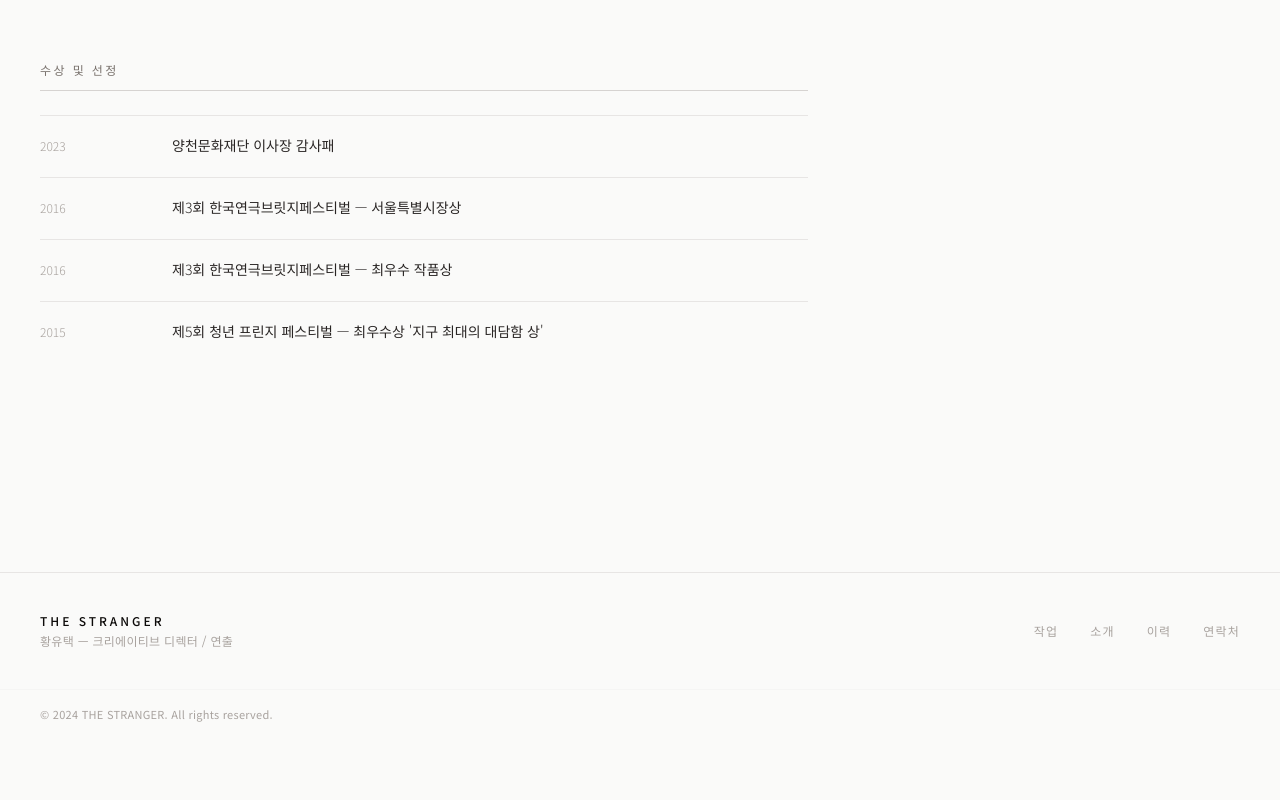
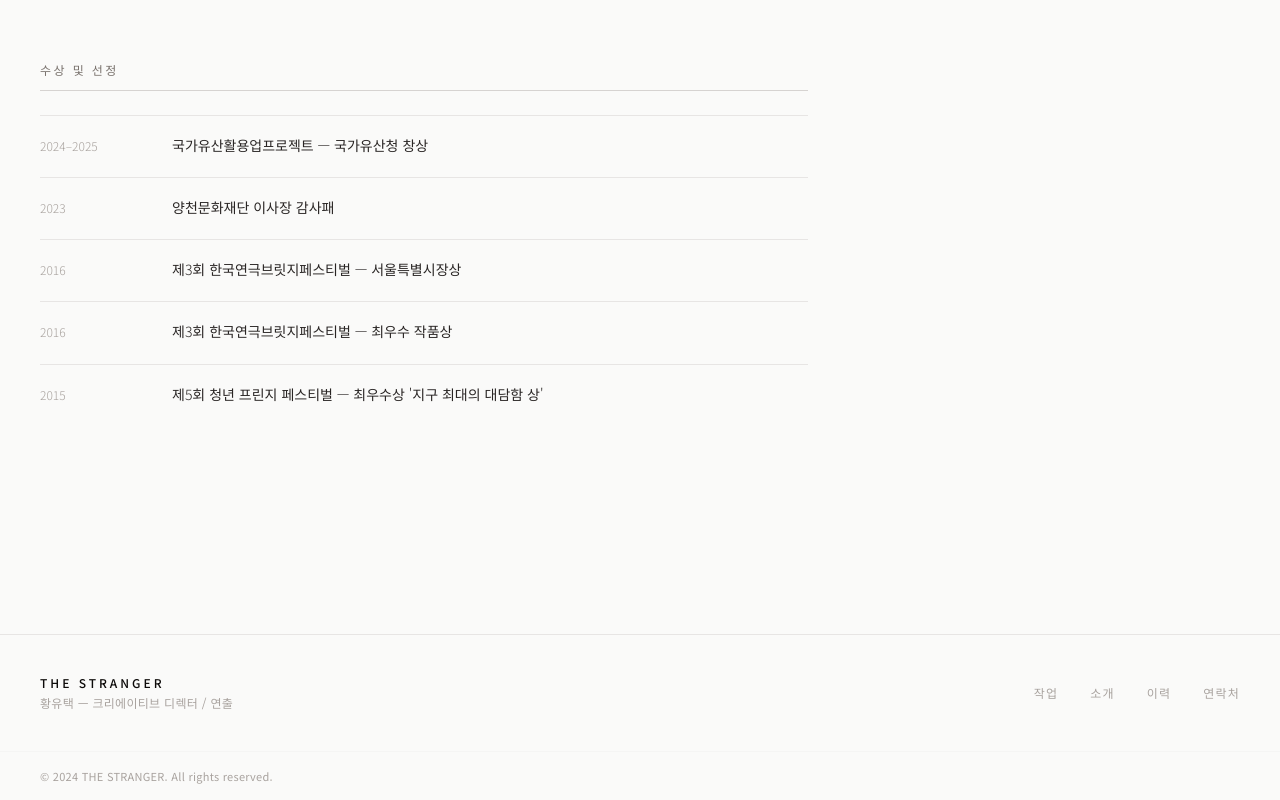
Before and after one commit to g983104/the-stranger-portfolio, a Next.js app: page /cv in a window 1280 px wide. Shown: the part 3933-4733 px from the top of the page. Before the commit the page ends 4671 px from the top, so only its background shows below. Built offline with nearby package versions, Linux system fonts and the light colour scheme; no server answers.

Commit message:
update(cv): add 2024-2025 National Heritage Utilization Project award

```diff
--- a/app/cv/page.tsx
+++ b/app/cv/page.tsx
@@ -282,6 +282,13 @@ const residency: CvEntry[] = [
 
 const awards: CvEntry[] = [
   {
+    year: '2024–2025',
+    titleKo: '국가유산활용업프로젝트 — 국가유산청 창상',
+    titleEn: 'National Heritage Utilization Project — National Heritage Administration Award',
+    detailKo: '',
+    detailEn: '',
+  },
+  {
     year: '2023',
     titleKo: '양천문화재단 이사장 감사패',
     titleEn: 'Letter of Appreciation from the Chairman of Yangcheon Cultural Foundation',
```
